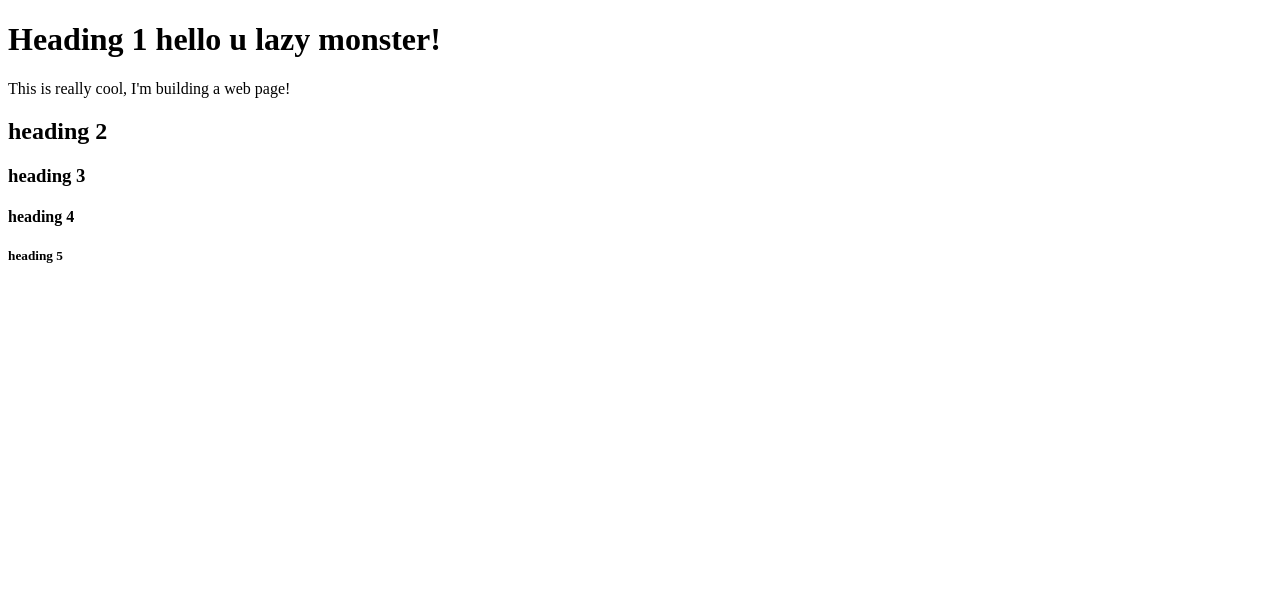
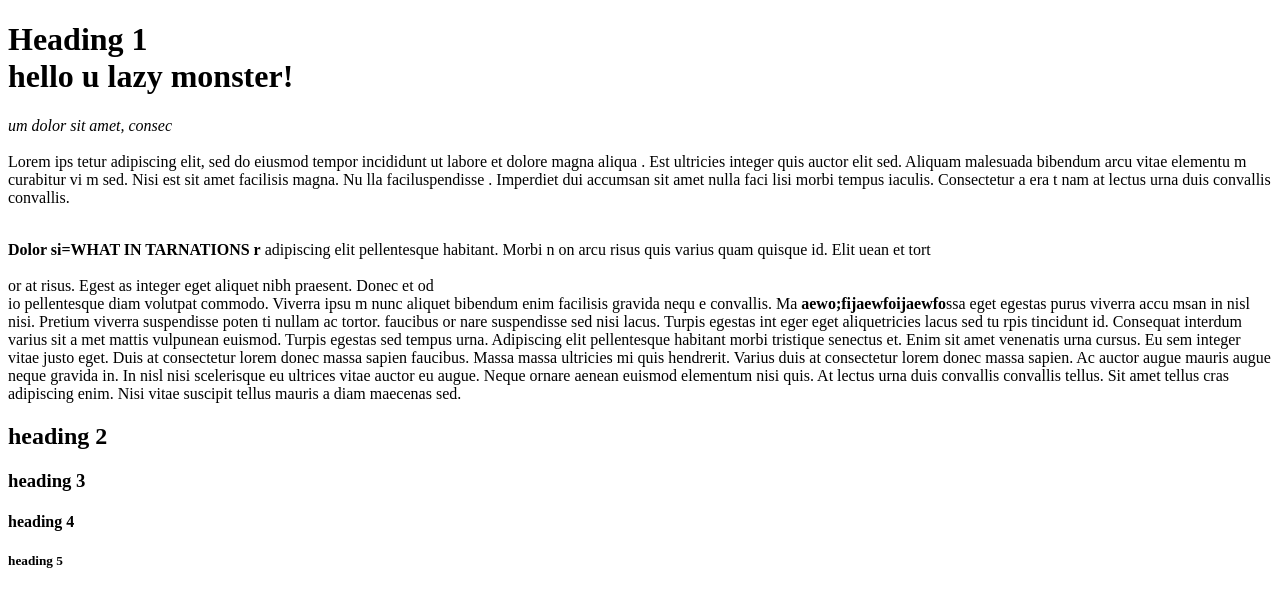
Before and after one commit to Wiper43/html-css, a plain HTML site: page 3_text_boldandItalizice/index.html in a window 1280 px wide. Drawn offline with Linux system fonts and the light colour scheme.

Commit message:
finishing italicize and bold

```diff
--- a/3_text_boldandItalizice/index.html
+++ b/3_text_boldandItalizice/index.html
@@ -6,9 +6,45 @@
 </head>
 
 <body>
-    <h1> Heading 1 hello u lazy monster!</h1>
+    <h1> Heading 1 <br>hello u lazy monster!</h1>
 
-    <p>This is really cool, I'm building a  web page!</p>
+    <p><EM>um dolor sit amet, consec</EM><br><br>
+        Lorem ips
+        tetur adipiscing elit, sed do eiusmod tempor
+         incididunt ut labore et dolore magna aliqua
+         . Est ultricies integer quis auctor elit sed.
+         Aliquam malesuada bibendum arcu vitae elementu
+         m curabitur vi
+            m sed. Nisi est sit amet facilisis magna. Nu
+            lla faciluspendisse
+              . Imperdiet dui accumsan sit amet nulla faci
+              lisi morbi tempus iaculis. Consectetur a era
+              t nam at lectus urna duis convallis convallis.
+        <BR>
+            </p>
+            <br>
+
+
+        <strong>Dolor si=WHAT IN TARNATIONS
+            r</strong> adipiscing
+         elit pellentesque habitant. Morbi n
+         on arcu risus quis varius quam quisque
+          id. Elit uean et tort<BR><br>
+        or at risus. Egest
+        as integer eget aliquet nibh praesent. Donec et od
+        <BR>io pellentesque diam volutpat commodo. Viverra ipsu
+        m nunc aliquet bibendum enim facilisis gravida nequ
+        e convallis. Ma    <b> aewo;fijaewfoijaewfo</b>ssa eget egestas purus viverra accu
+        msan in nisl nisi. Pretium viverra suspendisse poten
+        ti nullam ac tortor.  faucibus or
+         nare suspendisse sed nisi lacus. Turpis egestas int
+         eger eget aliquetricies lacus sed tu
+         rpis tincidunt id. Consequat interdum varius sit a
+         met mattis vulpunean euismod.
+
+
+
+        Turpis egestas sed tempus urna. Adipiscing elit pellentesque habitant morbi tristique senectus et. Enim sit amet venenatis urna cursus. Eu sem integer vitae justo eget. Duis at consectetur lorem donec massa sapien faucibus. Massa massa ultricies mi quis hendrerit. Varius duis at consectetur lorem donec massa sapien. Ac auctor augue mauris augue neque gravida in. In nisl nisi scelerisque eu ultrices vitae auctor eu augue. Neque ornare aenean euismod elementum nisi quis. At lectus urna duis convallis convallis tellus. Sit amet tellus cras adipiscing enim. Nisi vitae suscipit tellus mauris a diam maecenas sed.</p>
 
     <h2>heading 2</h2>
     <h3> heading 3</h3>
```
